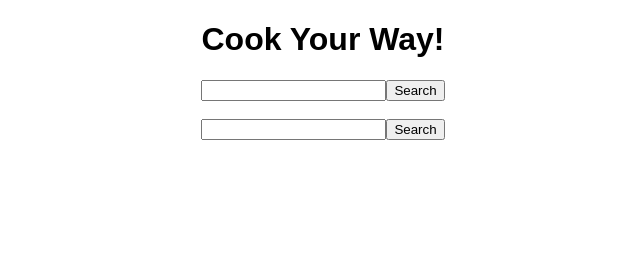
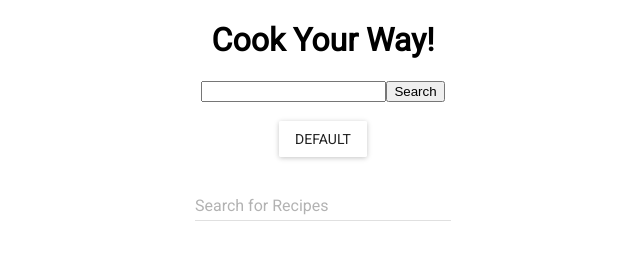
Before and after one commit to jealvarez123/cook-and-jam, a React app: page / in a window 1280 px wide. Shown: the whole page, without its empty margins (317-957 px from the left). Built offline with nearby package versions, Linux system fonts and the light colour scheme.

Commit message:
Added a new style for the search field

```diff
--- a/src/App.css
+++ b/src/App.css
@@ -1,10 +1,8 @@
 .App {
   text-align: center;
+  font-family: 'Roboto', sans-serif;
 }
 
-body {
-  font-family: 'Roboto', sans-serif;
-}
 
 .App-logo {
   animation: App-logo-spin infinite 20s linear;
--- a/src/Home.js
+++ b/src/Home.js
@@ -12,10 +12,10 @@ class Home extends Component {
 		return (
 			<div className='App'>
 				<h1> Cook Your Way! </h1>
-				 {/* <MuiThemeProvider> */}
+				 <MuiThemeProvider>
 				<VideoSearchContainer query={''}/>
 				<RecipeSearchContainer query={''}/>
-			{/* </MuiThemeProvider> */}
+			</MuiThemeProvider>
 			</div>
 		)
 	}
--- a/src/recipeSearch.js
+++ b/src/recipeSearch.js
@@ -1,18 +1,65 @@
 import React, { Component } from 'react';
+import TextField from 'material-ui/TextField';
+
 
 class recipeSearch extends Component {
 
 	render() {
 		return (
 			<div className='recipeForm'>
-				<form onSubmit={this.props.handleSubmit}>
+				{/* <form onSubmit={this.props.handleSubmit}> */}
 					{/* <VideoComp query={user input} /> */}
-					<input type="text"
+					{/* <input type="text"
 						value={this.props.query}
 						onChange={this.props.handleChange}
 					/>
-					<input type="submit" value="Search"/>
-				</form>
+					<input type="submit" value="Search"/> */}
+				{/* </form> */}
+				{/* <TextField
+		 hintText="Hint Text"
+	 /><br />
+	 <br /> */}
+	 {/* <TextField
+		 hintText="The hint text can be as long as you want, it will wrap."
+	 /><br /> */}
+	 {/* <TextField
+		 id="text-field-default"
+		 defaultValue="Default Value"
+	 /><br /> */}
+	 <TextField
+		 hintText="Hint Text"
+		 floatingLabelText="Search for Recipes"
+	 /><br />
+	 {/* <TextField
+		 defaultValue="Default Value"
+		 floatingLabelText="Floating Label Text"
+	 /><br />
+	 <TextField
+		 hintText="Hint Text"
+		 floatingLabelText="Fixed Floating Label Text"
+		 floatingLabelFixed={true}
+	 /><br />
+	 <TextField
+		 hintText="Password Field"
+		 floatingLabelText="Password"
+		 type="password"
+	 /><br />
+	 <TextField
+		 hintText="MultiLine with rows: 2 and rowsMax: 4"
+		 multiLine={true}
+		 rows={2}
+		 rowsMax={4}
+	 /><br />
+	 <TextField
+		 hintText="Message Field"
+		 floatingLabelText="MultiLine and FloatingLabel"
+		 multiLine={true}
+		 rows={2}
+	 /><br /> */}
+	 {/* <TextField
+		 hintText="Full width"
+		 fullWidth={true}
+	 /> */}
 			</div>
 		)
 	}
--- a/src/videoSearchContainer.js
+++ b/src/videoSearchContainer.js
@@ -1,11 +1,12 @@
 import React, { Component } from 'react';
 import VideoSearch from './components/videoSearch'
 import axios from 'axios';
-
+import RaisedButton from 'material-ui/RaisedButton';
 
 const youtubeUrl = 'https://www.googleapis.com/youtube/v3/search?part=snippet&maxResults=3&order=viewCount&type=video&videoDefinition=high&q=';
 
 let query = ''
+
 
 
 const youtubeKey = '&key=AIzaSyDn2xub---lb7l87LvWXEX19XPGc_QK3DY'
@@ -14,7 +15,6 @@ const youtubeKey = '&key=AIzaSyDn2xub---lb7l87LvWXEX19XPGc_QK3DY'
 class VideoSearchContainer extends Component {
   constructor() {
 		super();
-
 		this.state = {
 			query: "",
 			youtubeVideos: []
@@ -44,14 +44,14 @@ class VideoSearchContainer extends Component {
     });
   }
   render() {
-    let resultsyt;
-    if (this.state.youtubeVideos.resultsyt) {
-      resultsyt = this.state.youtubeVideos.resultsyt.map((item,index) =>
-      <div>
-        <h2>{item.id}</h2>
-      </div>
-    )
-  }
+  //   let resultsyt;
+  //   if (this.state.youtubeVideos.resultsyt) {
+  //     resultsyt = this.state.youtubeVideos.resultsyt.map((item,index) =>
+  //     <div>
+  //       <h2>{item.id}</h2>
+  //     </div>
+  //   )
+  // }
   return (
     <div>
       <VideoSearch query={this.state.query}
@@ -59,7 +59,19 @@ class VideoSearchContainer extends Component {
         handleChange={(e) => {this.handleChange(e)}}/>
         <br />
         <div>
-          {resultsyt}
+          <RaisedButton label="Default" />
+          {/* {
+            this.state.youtubeVideos.map((link,i) => {
+              // console.log(link);
+              var frame =
+               <div className='youtube' key={i}>
+                 <iframe  title="unique"width="560" height="315" src={link} frameBorder="0" allow="autoplay; encrypted-media" allowFullScreen></iframe>
+               </div>
+               return frame ``
+             })
+           }
+           {this.frame} */}
+
         </div>
       </div>
     )
```
